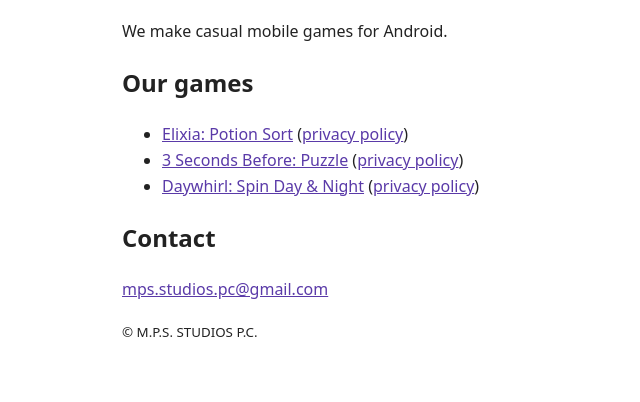
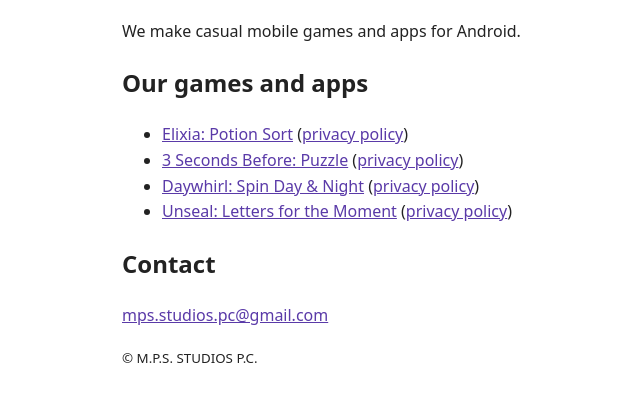
Before and after one commit to mpsstudios/mpsstudios.github.io, a plain HTML site: page index.html in a window 1280 px wide. Shown: the part 94-496 px from the top of the page, without its empty margins (198-838 px from the left). Drawn offline with Linux system fonts and the light colour scheme.

Commit message:
Update index.htmlAdd Unseal to the site index

```diff
--- a/index.html
+++ b/index.html
@@ -4,12 +4,13 @@
 <style>body{font-family:system-ui,sans-serif;max-width:640px;margin:40px auto;padding:0 20px;color:#222;line-height:1.6}h1{color:#5a3aa8}a{color:#5a3aa8}</style>
 </head><body>
 <h1>M.P.S. Studios</h1>
-<p>We make casual mobile games for Android.</p>
-<h2>Our games</h2>
+<p>We make casual mobile games and apps for Android.</p>
+<h2>Our games and apps</h2>
 <ul>
 <li><a href="https://play.google.com/store/apps/details?id=com.mpsstudios.elixia">Elixia: Potion Sort</a> (<a href="https://mpsstudios.github.io/elixia-privacy.html">privacy policy</a>)</li>
 <li><a href="https://play.google.com/store/apps/details?id=com.mpsstudios.threesecondsbefore">3 Seconds Before: Puzzle</a> (<a href="https://mpsstudios.github.io/3-seconds-before-privacy.html">privacy policy</a>)</li>
 <li><a href="https://play.google.com/store/apps/details?id=com.mpsstudios.daywhirl">Daywhirl: Spin Day &amp; Night</a> (<a href="https://mpsstudios.github.io/daywhirl-privacy.html">privacy policy</a>)</li>
+<li><a href="https://play.google.com/store/apps/details?id=com.mpsstudios.unseal">Unseal: Letters for the Moment</a> (<a href="https://mpsstudios.github.io/unseal-privacy.html">privacy policy</a>)</li>
 </ul>
 <h2>Contact</h2>
 <p><a href="mailto:mps.studios.pc@gmail.com">mps.studios.pc@gmail.com</a></p>
```
